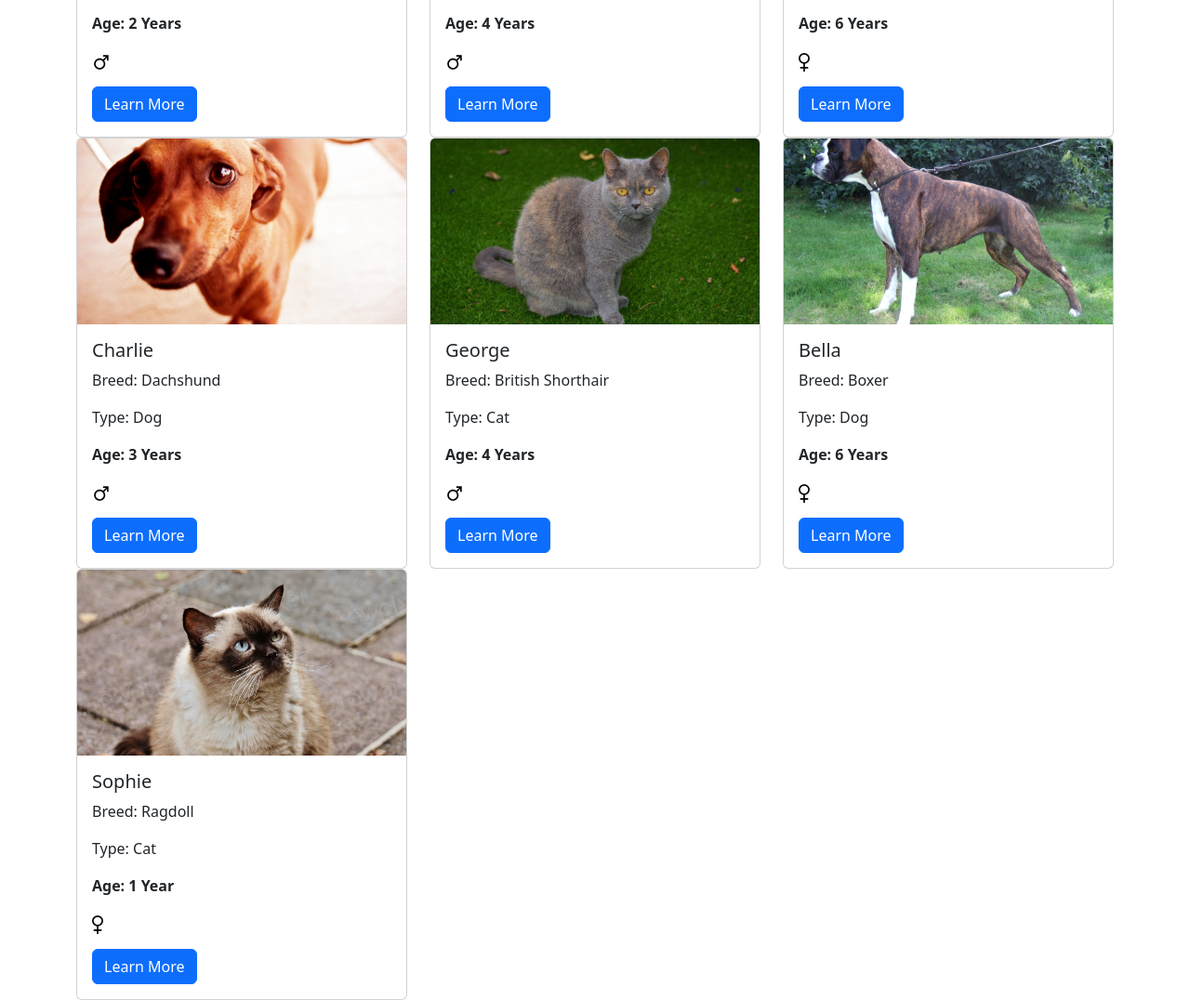
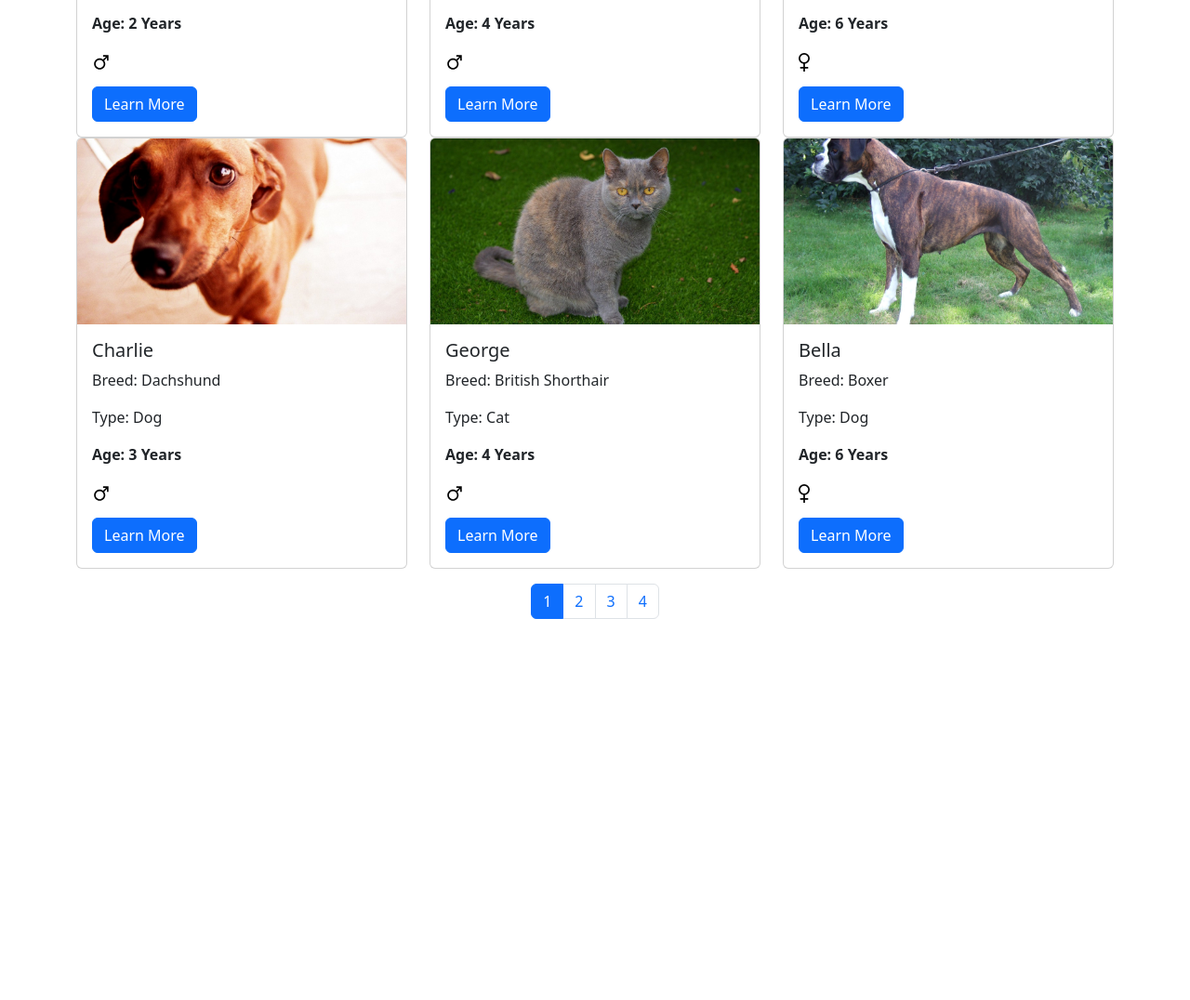
Before and after one commit to randomusername01/ASE220-02, a website: page public/index.html in a window 1280 px wide. Shown: the part 780-1856 px from the top of the page at 93% size. After the commit the page ends 1462 px from the top, so only its background shows below. Drawn offline with nearby package versions, Linux system fonts and the light colour scheme.

Commit message:
Assignment3

```diff
--- a/public/animals.json
+++ b/public/animals.json
@@ -189,6 +189,368 @@
           ],
           "A Little Bit About Me": "Sophie is a young Ragdoll cat with a soft seal point coat and mesmerizing blue eyes. She was found as a kitten and raised in a foster home. Sophie is incredibly affectionate, often seeking out laps to curl up in. She's playful and enjoys interactive toys, but she's also content to relax and watch the world go by. Sophie gets along well with other pets and would be an excellent addition to a loving family or individual looking for a gentle and loving companion.",
           "Image": "images/ragdoll.jpg"
+      },
+      {
+          "Name": "Rocky",
+          "Type": "Dog",
+          "Breed": "German Shepherd",
+          "Sex": "Male",
+          "Color": "Black and Tan",
+          "Spayed / Neutered": "Yes",
+          "Age": "3 Years",
+          "Animal ID": "73820",
+          "Microchip Number": "982000365432189",
+          "Status": [
+              "Health checked.",
+              "Vaccinations up to date.",
+              "Regularly dewormed.",
+              "Microchipped."
+          ],
+          "A Little Bit About Me": "Rocky is a loyal and intelligent German Shepherd with a striking black and tan coat. He's a quick learner and loves to show off his obedience skills. Rocky enjoys outdoor activities like hiking and jogging, and he's always up for an adventure. He's great with older children and adults and is protective of his family. Rocky is looking for an experienced owner who can provide him with the mental and physical stimulation he needs to thrive.",
+          "Image": "images/germanshepherd.jpg"
+      },
+      {
+          "Name": "Mittens",
+          "Type": "Cat",
+          "Breed": "Domestic Shorthair",
+          "Sex": "Female",
+          "Color": "Tabby",
+          "Spayed / Neutered": "Yes",
+          "Age": "2 Years",
+          "Animal ID": "79345",
+          "Microchip Number": "981120030987654",
+          "Status": [
+              "Health checked.",
+              "Vaccinations up to date.",
+              "Regularly dewormed.",
+              "Microchipped."
+          ],
+          "A Little Bit About Me": "Mittens is a playful and affectionate tabby cat with a gentle disposition. She enjoys lounging in sunny spots and chasing after feather toys. Mittens is sociable and gets along well with other cats and calm dogs. She's curious and loves exploring her surroundings, but she's just as happy cuddling up on the couch with her favorite human. Mittens would be a wonderful addition to any loving home.",
+          "Image": "images/tabby.jpg"
+      },
+      {
+          "Name": "Shadow",
+          "Type": "Dog",
+          "Breed": "Siberian Husky",
+          "Sex": "Male",
+          "Color": "Grey and White",
+          "Spayed / Neutered": "Yes",
+          "Age": "2 Years",
+          "Animal ID": "83452",
+          "Microchip Number": "982000365812345",
+          "Status": [
+              "Health checked.",
+              "Vaccinations up to date.",
+              "Regularly dewormed.",
+              "Microchipped."
+          ],
+          "A Little Bit About Me": "Shadow is a stunning Siberian Husky with striking blue eyes and a fluffy grey and white coat. He's full of energy and loves to run and play. Shadow is friendly and social, getting along well with people and other dogs. He enjoys outdoor adventures, especially in colder weather. Shadow would thrive in an active household where he can receive plenty of exercise and attention.",
+          "Image": "images/siberianhusky.jpg"
+      },
+      {
+          "Name": "Whiskers",
+          "Type": "Cat",
+          "Breed": "Scottish Fold",
+          "Sex": "Male",
+          "Color": "Orange Tabby",
+          "Spayed / Neutered": "Yes",
+          "Age": "3 Years",
+          "Animal ID": "92571",
+          "Microchip Number": "985112009876543",
+          "Status": [
+              "Health checked.",
+              "Vaccinations up to date.",
+              "Regularly dewormed.",
+              "Microchipped."
+          ],
+          "A Little Bit About Me": "Whiskers is an adorable Scottish Fold with a distinctive folded ear and an orange tabby coat. He's affectionate and enjoys being in the company of his human companions. Whiskers loves to lounge in cozy spots and watch the world go by. He's playful and enjoys interactive toys, especially ones that involve chasing and pouncing. Whiskers would be a delightful addition to any loving home.",
+          "Image": "images/scottishfold.jpg"
+      },
+      {
+          "Name": "Cooper",
+          "Type": "Dog",
+          "Breed": "Poodle",
+          "Sex": "Male",
+          "Color": "Apricot",
+          "Spayed / Neutered": "Yes",
+          "Age": "3 Years",
+          "Animal ID": "10348",
+          "Microchip Number": "982000364512378",
+          "Status": [
+              "Health checked.",
+              "Vaccinations up to date.",
+              "Regularly dewormed.",
+              "Microchipped."
+          ],
+          "A Little Bit About Me": "Cooper is a friendly and intelligent Poodle with a soft apricot-colored coat. He's outgoing and enjoys meeting new people and dogs. Cooper is highly trainable and loves to learn new tricks. He's playful and enjoys games like fetch and tug-of-war. Cooper is also a great cuddler and enjoys relaxing with his family after a day of play. He would make a wonderful companion for someone looking for an affectionate and trainable dog.",
+          "Image": "images/poodle.jpg"
+      },
+      {
+          "Name": "Milo",
+          "Type": "Cat",
+          "Breed": "Bengal",
+          "Sex": "Male",
+          "Color": "Rosetted",
+          "Spayed / Neutered": "Yes",
+          "Age": "2 Years",
+          "Animal ID": "11342",
+          "Microchip Number": "981120040987123",
+          "Status": [
+              "Health checked.",
+              "Vaccinations up to date.",
+              "Regularly dewormed.",
+              "Microchipped."
+          ],
+          "A Little Bit About Me": "Milo is a stunning Bengal cat with distinctive rosetted markings and a sleek coat. He's adventurous and loves to explore his surroundings. Milo is also highly active and enjoys playtime with interactive toys. He's affectionate and enjoys being petted and cuddled by his human companions. Milo would do well in a home with plenty of enrichment and attention.",
+          "Image": "images/bengal.jpg"
+      },
+      {
+          "Name": "Rosie",
+          "Type": "Dog",
+          "Breed": "Cavalier King Charles Spaniel",
+          "Sex": "Female",
+          "Color": "Blenheim",
+          "Spayed / Neutered": "Yes",
+          "Age": "4 Years",
+          "Animal ID": "12439",
+          "Microchip Number": "985120034567890",
+          "Status": [
+              "Health checked.",
+              "Vaccinations up to date.",
+              "Regularly dewormed.",
+              "Microchipped."
+          ],
+          "A Little Bit About Me": "Rosie is a sweet and affectionate Cavalier King Charles Spaniel with a beautiful Blenheim coat. She's gentle and loves to be in the company of her human companions. Rosie enjoys leisurely walks and lounging on laps. She's also playful and enjoys games like fetch and chasing after toys. Rosie is looking for a loving home where she can be doted on and cherished.",
+          "Image": "images/cavalier.jpg"
+      },
+      {
+          "Name": "Simba",
+          "Type": "Cat",
+          "Breed": "Persian",
+          "Sex": "Male",
+          "Color": "Red",
+          "Spayed / Neutered": "Yes",
+          "Age": "5 Years",
+          "Animal ID": "13458",
+          "Microchip Number": "981120049876543",
+          "Status": [
+              "Health checked.",
+              "Vaccinations up to date.",
+              "Regularly dewormed.",
+              "Microchipped."
+          ],
+          "A Little Bit About Me": "Simba is a majestic Persian cat with a striking red coat and a regal demeanor. He's calm and enjoys lounging in cozy spots around the house. Simba is also affectionate and enjoys being petted and groomed. He's a bit of a foodie and loves treats and mealtime. Simba would do well in a calm and loving home where he can receive plenty of attention and care.",
+          "Image": "images/persian2.jpg"
+      },
+      {
+          "Name": "Toby",
+          "Type": "Dog",
+          "Breed": "Shih Tzu",
+          "Sex": "Male",
+          "Color": "Gold and White",
+          "Spayed / Neutered": "Yes",
+          "Age": "5 Years",
+          "Animal ID": "14567",
+          "Microchip Number": "982000367890123",
+          "Status": [
+              "Health checked.",
+              "Vaccinations up to date.",
+              "Regularly dewormed.",
+              "Microchipped."
+          ],
+          "A Little Bit About Me": "Toby is a friendly and affectionate Shih Tzu with a beautiful gold and white coat. He's outgoing and loves meeting new people and dogs. Toby enjoys leisurely walks and lounging on laps. He's also playful and enjoys interactive toys and games. Toby is looking for a loving home where he can be pampered and cherished.",
+          "Image": "images/shihtzu.jpg"
+      },
+      {
+        "Name": "Molly",
+        "Type": "Dog",
+        "Breed": "Pug",
+        "Sex": "Female",
+        "Color": "Fawn",
+        "Spayed / Neutered": "Yes",
+        "Age": "3 Years",
+        "Animal ID": "15678",
+        "Microchip Number": "982000367890123",
+        "Status": [
+            "Health checked.",
+            "Vaccinations up to date.",
+            "Regularly dewormed.",
+            "Microchipped."
+        ],
+        "A Little Bit About Me": "Molly is a playful and affectionate Pug with a wrinkled face and a curly tail. She's friendly and enjoys being around people and other pets. Molly loves to play fetch and enjoys short walks around the neighborhood. She's also fond of cuddling up on the couch and watching TV with her human companions. Molly would make a wonderful addition to any loving home.",
+        "Image": "images/pug.jpg"
+    },
+    {
+        "Name": "Leo",
+        "Type": "Cat",
+        "Breed": "Scottish Fold",
+        "Sex": "Male",
+        "Color": "Blue Tabby",
+        "Spayed / Neutered": "Yes",
+        "Age": "2 Years",
+        "Animal ID": "16789",
+        "Microchip Number": "981120040987123",
+        "Status": [
+            "Health checked.",
+            "Vaccinations up to date.",
+            "Regularly dewormed.",
+            "Microchipped."
+        ],
+        "A Little Bit About Me": "Leo is an adorable Scottish Fold with a playful personality and a distinctive folded ear. He's affectionate and enjoys being petted and cuddled by his human companions. Leo is curious and loves to explore his surroundings, especially if there are toys involved. He's also fond of lounging in sunny spots and watching birds outside the window. Leo would be a delightful companion for anyone looking for a loving and playful cat.",
+        "Image": "images/scottishfold2.jpg"
+    },
+    {
+        "Name": "Dexter",
+        "Type": "Dog",
+        "Breed": "Border Collie",
+        "Sex": "Male",
+        "Color": "Black and White",
+        "Spayed / Neutered": "Yes",
+        "Age": "4 Years",
+        "Animal ID": "17890",
+        "Microchip Number": "985120034567890",
+        "Status": [
+            "Health checked.",
+            "Vaccinations up to date.",
+            "Regularly dewormed.",
+            "Microchipped."
+        ],
+        "A Little Bit About Me": "Dexter is an intelligent and energetic Border Collie with a striking black and white coat. He's highly trainable and loves to learn new tricks and commands. Dexter enjoys outdoor activities like hiking and playing frisbee. He's also affectionate and loves to cuddle up with his human companions after a day of play. Dexter would thrive in an active household where he can receive plenty of mental and physical stimulation.",
+        "Image": "images/bordercollie.jpg"
+    },
+    {
+        "Name": "Lily",
+        "Type": "Cat",
+        "Breed": "Persian",
+        "Sex": "Female",
+        "Color": "Cream",
+        "Spayed / Neutered": "Yes",
+        "Age": "3 Years",
+        "Animal ID": "18901",
+        "Microchip Number": "981120049876543",
+        "Status": [
+            "Health checked.",
+            "Vaccinations up to date.",
+            "Regularly dewormed.",
+            "Microchipped."
+        ],
+        "A Little Bit About Me": "Lily is a charming Persian cat with a luxurious cream-colored coat and a sweet disposition. She's gentle and enjoys being in the company of her human companions. Lily loves to be groomed and pampered, and she'll happily purr away while receiving attention. She's also playful and enjoys batting at feather toys and chasing after laser pointers. Lily would make a wonderful addition to any loving home.",
+        "Image": "images/persian3.jpg"
+    },
+    {
+        "Name": "Oscar",
+        "Type": "Dog",
+        "Breed": "Cocker Spaniel",
+        "Sex": "Male",
+        "Color": "Golden",
+        "Spayed / Neutered": "Yes",
+        "Age": "3 Years",
+        "Animal ID": "19012",
+        "Microchip Number": "982000367890123",
+        "Status": [
+            "Health checked.",
+            "Vaccinations up to date.",
+            "Regularly dewormed.",
+            "Microchipped."
+        ],
+        "A Little Bit About Me": "Oscar is a friendly and outgoing Cocker Spaniel with a golden coat and a wagging tail. He's sociable and loves meeting new people and dogs. Oscar enjoys outdoor adventures like hiking and swimming, but he's just as content to cuddle up on the couch with his human companions. He's playful and enjoys games like fetch and tug-of-war. Oscar would make a wonderful companion for anyone looking for a loyal and affectionate dog.",
+        "Image": "images/cockerspaniel.jpg"
+    },
+    {
+        "Name": "Cleo",
+        "Type": "Cat",
+        "Breed": "Maine Coon",
+        "Sex": "Female",
+        "Color": "Tortoiseshell",
+        "Spayed / Neutered": "Yes",
+        "Age": "4 Years",
+        "Animal ID": "20123",
+        "Microchip Number": "981120040987123",
+        "Status": [
+            "Health checked.",
+            "Vaccinations up to date.",
+            "Regularly dewormed.",
+            "Microchipped."
+        ],
+        "A Little Bit About Me": "Cleo is a beautiful Maine Coon with a stunning tortoiseshell coat and striking green eyes. She's independent and enjoys exploring her surroundings at her own pace. Cleo is affectionate on her terms and will let you know when she's in the mood for pets and cuddles. She enjoys lounging in sunny spots and watching birds outside the window. Cleo would be a great companion for someone who appreciates her independent nature.",
+        "Image": "images/mainecoon2.jpg"
+    },
+    {
+        "Name": "Teddy",
+        "Type": "Dog",
+        "Breed": "Labradoodle",
+        "Sex": "Male",
+        "Color": "Apricot",
+        "Spayed / Neutered": "Yes",
+        "Age": "2 Years",
+        "Animal ID": "21234",
+        "Microchip Number": "985120034567890",
+        "Status": [
+            "Health checked.",
+            "Vaccinations up to date.",
+            "Regularly dewormed.",
+            "Microchipped."
+        ],
+        "A Little Bit About Me": "Teddy is a lovable Labradoodle with a soft apricot-colored coat and a playful personality. He's friendly and enjoys being around people and other pets. Teddy loves to play fetch and go for long walks in the park. He's also affectionate and enjoys snuggling up with his human companions. Teddy would make a wonderful addition to any loving home.",
+        "Image": "images/labradoodle.jpg"
+    },
+    {
+        "Name": "Misty",
+        "Type": "Cat",
+        "Breed": "Siamese",
+        "Sex": "Female",
+        "Color": "Blue Point",
+        "Spayed / Neutered": "Yes",
+        "Age": "3 Years",
+        "Animal ID": "22345",
+        "Microchip Number": "981120049876543",
+        "Status": [
+            "Health checked.",
+            "Vaccinations up to date.",
+            "Regularly dewormed.",
+            "Microchipped."
+        ],
+        "A Little Bit About Me": "Misty is a beautiful Siamese cat with striking blue eyes and a soft blue point coat. She's affectionate and enjoys being in the company of her human companions. Misty loves to be petted and will purr contentedly while receiving attention. She's also playful and enjoys chasing after feather toys and laser pointers. Misty would make a wonderful companion for anyone looking for a loving and playful cat.",
+        "Image": "images/siamese2.jpg"
+    },
+    {
+        "Name": "Rocky",
+        "Type": "Dog",
+        "Breed": "Rottweiler",
+        "Sex": "Male",
+        "Color": "Black and Tan",
+        "Spayed / Neutered": "Yes",
+        "Age": "4 Years",
+        "Animal ID": "23456",
+        "Microchip Number": "982000367890123",
+        "Status": [
+            "Health checked.",
+            "Vaccinations up to date.",
+            "Regularly dewormed.",
+            "Microchipped."
+        ],
+        "A Little Bit About Me": "Rocky is a handsome Rottweiler with a strong build and a confident demeanor. He's loyal and protective of his family but also friendly with new people once properly introduced. Rocky enjoys outdoor activities like hiking and running, but he's just as content to lounge around the house with his human companions. He's playful and enjoys games like tug-of-war and fetch. Rocky would make a loyal and loving companion for anyone looking for a devoted canine friend.",
+        "Image": "images/rottweiler.jpg"
+    },
+    {
+        "Name": "Luna",
+        "Type": "Cat",
+        "Breed": "British Shorthair",
+        "Sex": "Female",
+        "Color": "Cream",
+        "Spayed / Neutered": "Yes",
+        "Age": "2 Years",
+        "Animal ID": "24567",
+        "Microchip Number": "981120040987123",
+        "Status": [
+            "Health checked.",
+            "Vaccinations up to date.",
+            "Regularly dewormed.",
+            "Microchipped."
+        ],
+        "A Little Bit About Me": "Luna is a beautiful British Shorthair with a luxurious cream-colored coat and big round eyes. She's calm and enjoys lounging in sunny spots around the house. Luna is independent and enjoys having her own space but also appreciates gentle affection from her human companions. She's playful and enjoys batting at toys and chasing after laser pointers. Luna would make a wonderful companion for anyone looking for a gentle and loving cat.",
+        "Image": "images/british2.jpg"
     }
+
   ]
 }
--- a/public/index.html
+++ b/public/index.html
@@ -16,15 +16,29 @@
 <body>
 <div class="container">
   <div class="row" id="petGallery"></div>
+  <div class="row mt-3">
+    <div class="col">
+      <nav aria-label="Page navigation">
+        <ul class="pagination justify-content-center" id="pagination"></ul>
+      </nav>
+    </div>
+  </div>
 </div>
 
 <script>
-      function loadAndDisplayPets() {
+  let currentPage = 1;
+  const petsPerPage = 9;
+
+  function loadAndDisplayPets(page) {
     fetch('animals.json')
       .then(response => response.json())
       .then(data => {
+        const startIndex = (page - 1) * petsPerPage;
+        const endIndex = startIndex + petsPerPage;
+        const petsToShow = data.animals.slice(startIndex, endIndex);
+
         let petHtml = '';
-            data.animals.forEach(pet => {
+        petsToShow.forEach(pet => {
           const genderIcon = pet.Sex === 'Male' ? 'male.svg' : 'female.svg';
           petHtml += `
             <div class="col-md-4">
@@ -42,11 +56,32 @@
             </div>`;
         });
         document.getElementById('petGallery').innerHTML = petHtml;
+
+        updatePagination(data.animals.length);
       })
       .catch(error => console.error('Error loading pet data:', error));
   }
 
-      window.onload = loadAndDisplayPets;
+  function updatePagination(totalPets) {
+    const totalPages = Math.ceil(totalPets / petsPerPage);
+    let paginationHtml = '';
+
+    for (let i = 1; i <= totalPages; i++) {
+      paginationHtml += `
+        <li class="page-item ${i === currentPage ? 'active' : ''}">
+          <button class="page-link" onclick="changePage(${i})">${i}</button>
+        </li>`;
+    }
+
+    document.getElementById('pagination').innerHTML = paginationHtml;
+  }
+
+  function changePage(page) {
+    currentPage = page;
+    loadAndDisplayPets(currentPage);
+  }
+
+  window.onload = () => loadAndDisplayPets(currentPage);
 </script>
 
 <script src="https://cdn.jsdelivr.net/npm/bootstrap@5.3.2/dist/js/bootstrap.bundle.min.js" integrity="sha384-C6RzsynM9kWDrMNeT87bh95OGNyZPhcTNXj1NW7RuBCsyN/o0jlpcV8Qyq46cDfL" crossorigin="anonymous"></script>
```
Lines whose indentation alone changed are shown as unchanged.
